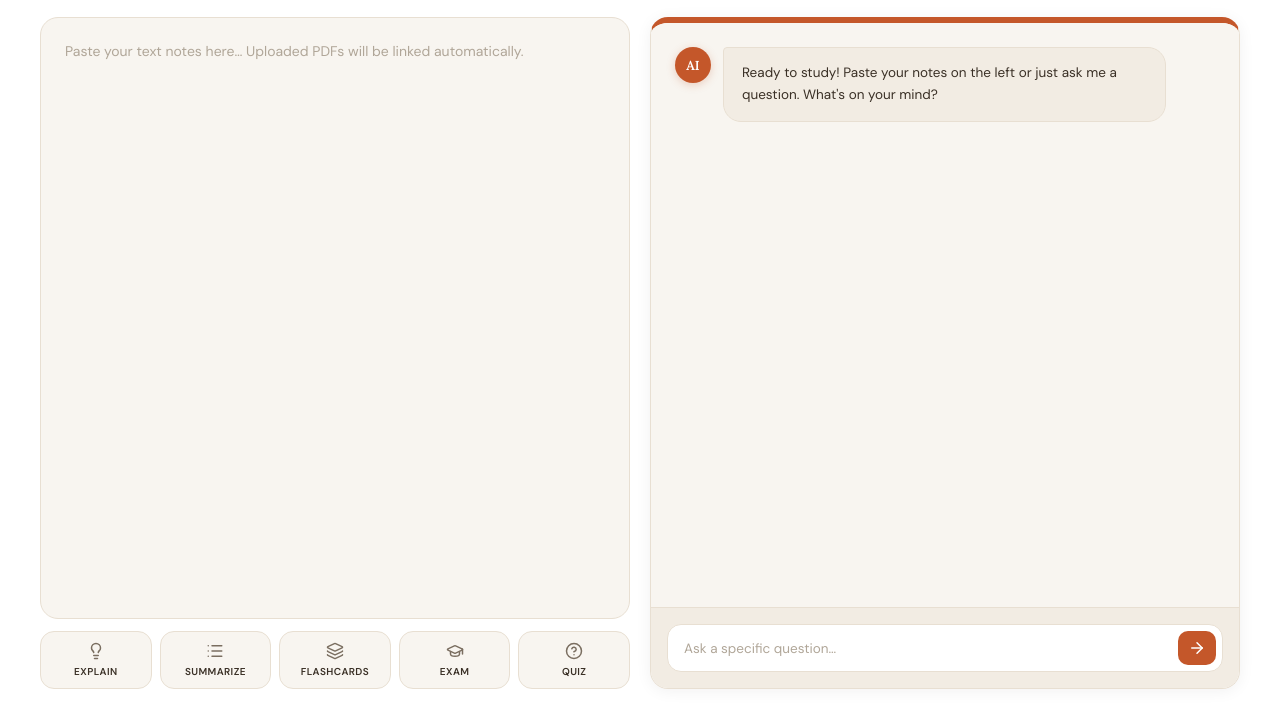
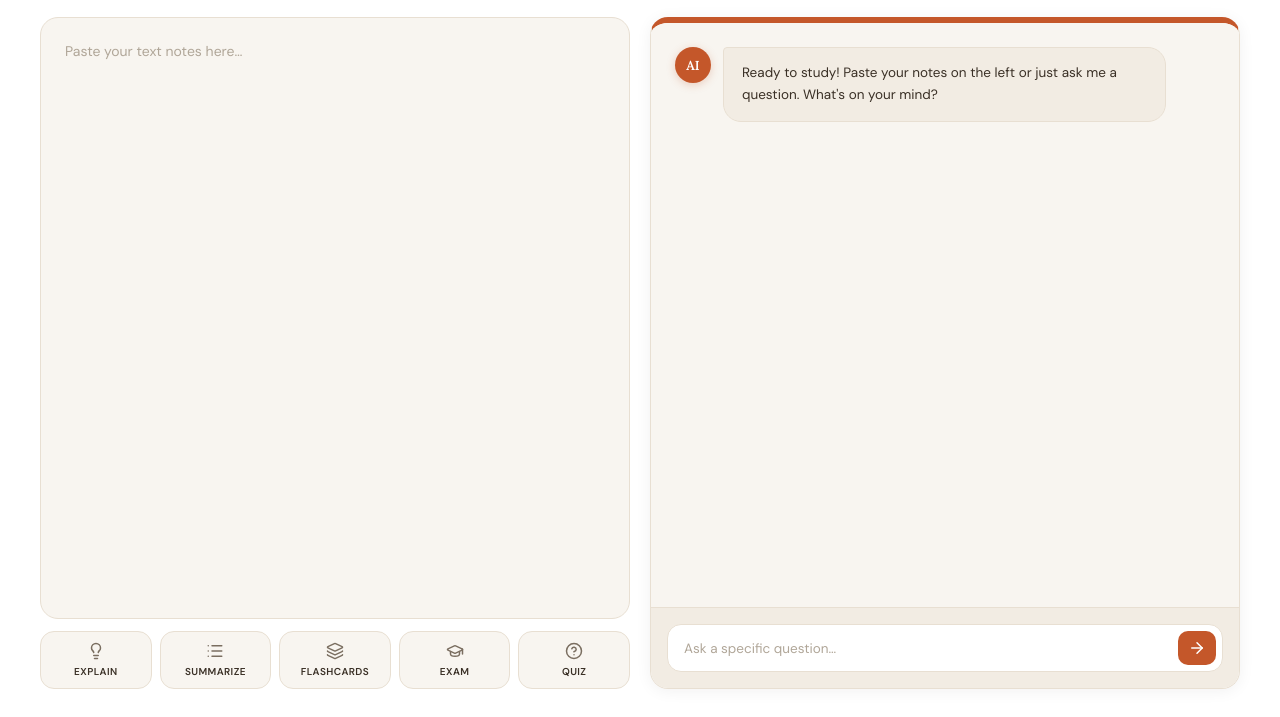
Before and after one commit to siddhipatil-1/studysphere, a plain HTML site: page features/studyai/index.html in a window 1280 px wide. Shown: the part 83-800 px from the top of the page. Drawn offline with nearby package versions, Linux system fonts and the light colour scheme.

Commit message:
just removed pdf mention in studyai

```diff
--- a/features/studyai/index.html
+++ b/features/studyai/index.html
@@ -464,7 +464,7 @@
 
           <textarea
             id="notesArea"
-            placeholder="Paste your text notes here… Uploaded PDFs will be linked automatically."
+            placeholder="Paste your text notes here…"
           ></textarea>
 
           <div class="action-grid">
```
